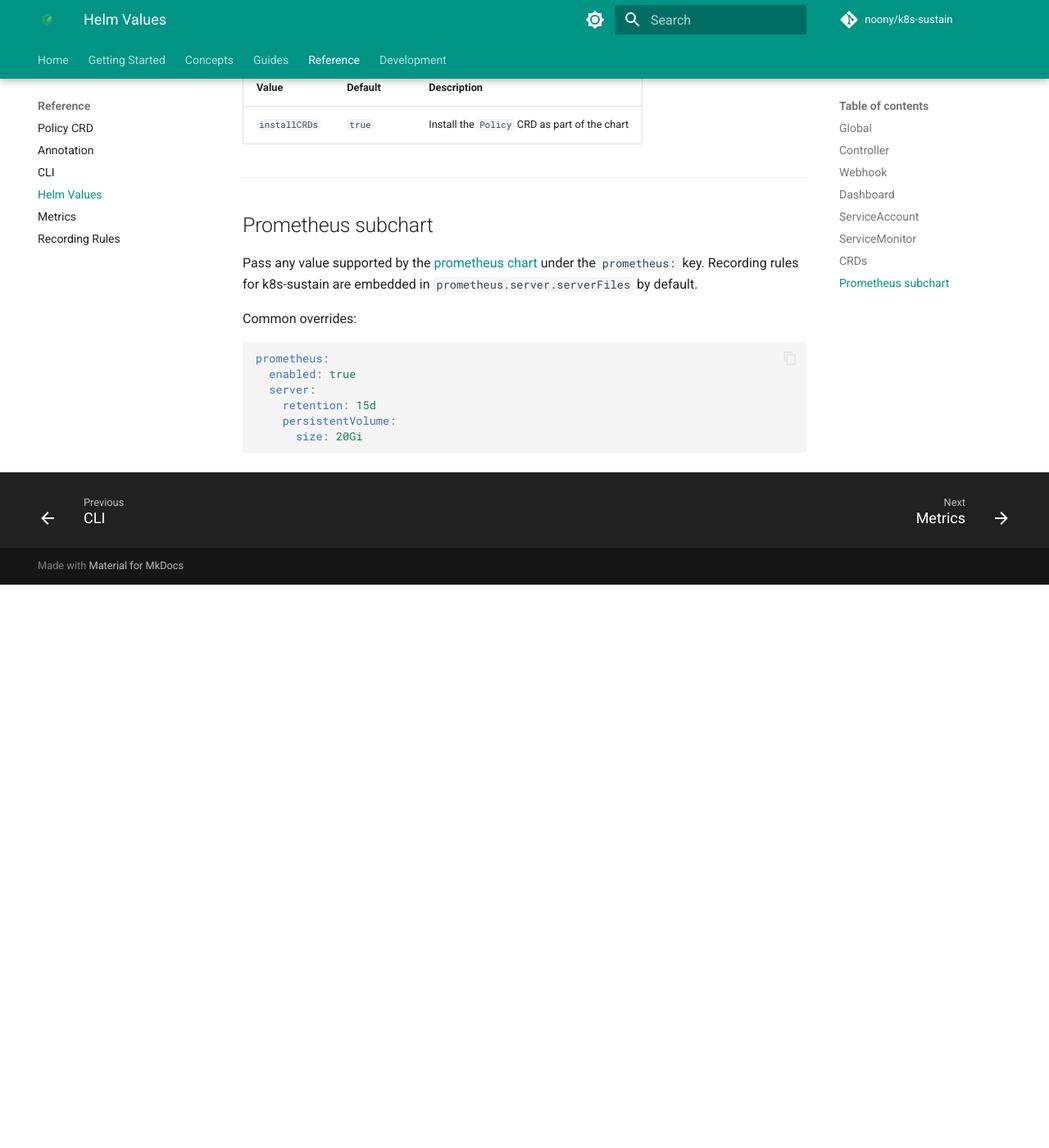
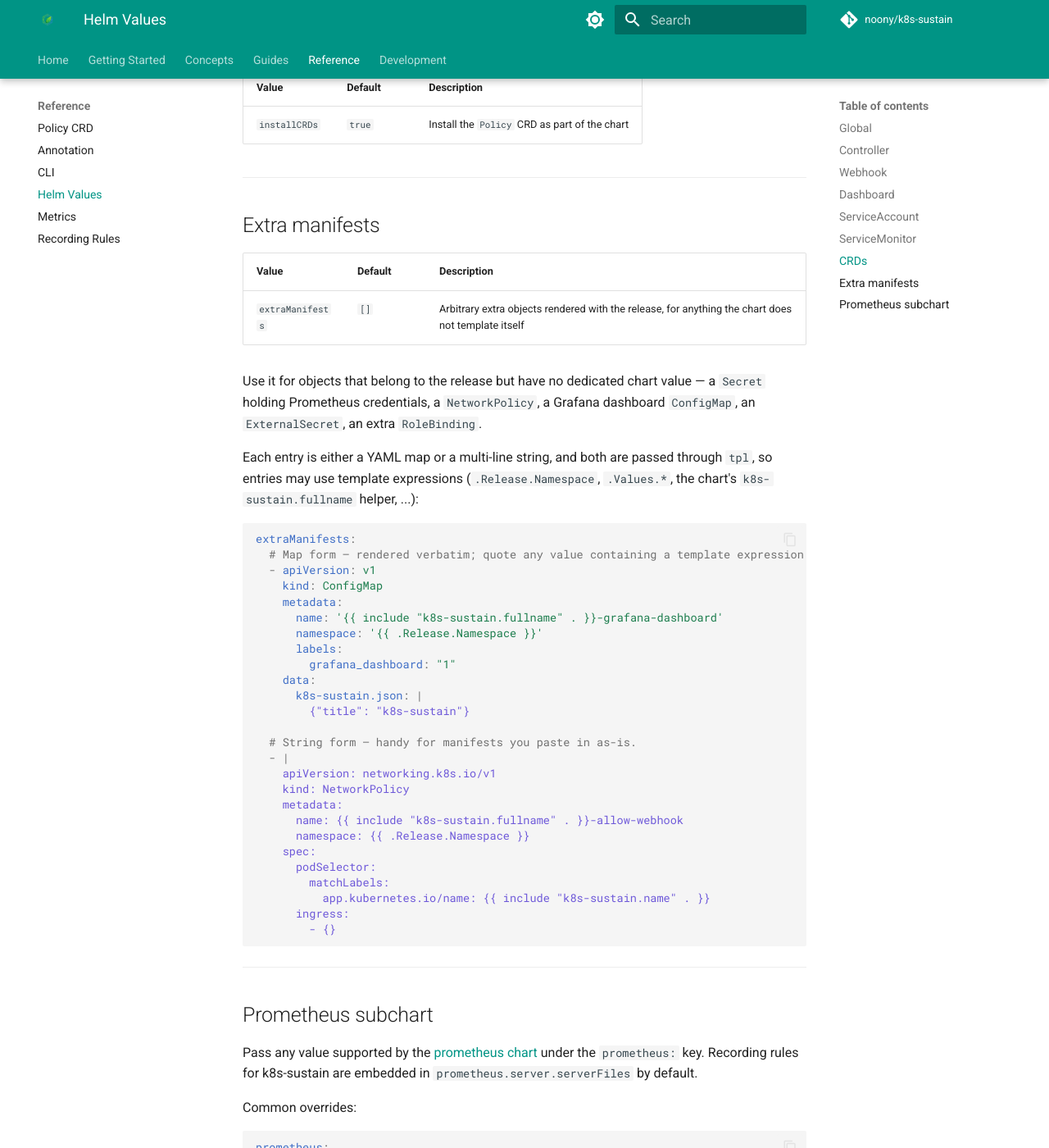
Before and after one commit to noony/k8s-sustain, an MkDocs documentation site: the page built from docs/reference/helm-values.md, in a window 1280 px wide and 1400 px high, scrolled down 8737 px. Shown: the whole window at 82% size. Built offline with MkDocs 1.6.1 and Material for MkDocs 9.7.7, drawn with Linux system fonts in a browser that asks for light colours; comment, search, counter and statistics services are not loaded; the version menu is left out; before the commit the page ends 9450 px from its top, so only the background shows below that.

Commit message:
feat(chart): add extra manifests capabilities in helm chart

````diff
--- a/docs/reference/helm-values.md
+++ b/docs/reference/helm-values.md
@@ -221,6 +221,51 @@
 
 ---
 
+## Extra manifests
+
+| Value | Default | Description |
+|-------|---------|-------------|
+| `extraManifests` | `[]` | Arbitrary extra objects rendered with the release, for anything the chart does not template itself |
+
+Use it for objects that belong to the release but have no dedicated chart value — a
+`Secret` holding Prometheus credentials, a `NetworkPolicy`, a Grafana dashboard
+`ConfigMap`, an `ExternalSecret`, an extra `RoleBinding`.
+
+Each entry is either a YAML map or a multi-line string, and both are passed through
+`tpl`, so entries may use template expressions (`.Release.Namespace`, `.Values.*`, the
+chart's `k8s-sustain.fullname` helper, ...):
+
+```yaml
+extraManifests:
+  # Map form — rendered verbatim; quote any value containing a template expression.
+  - apiVersion: v1
+    kind: ConfigMap
+    metadata:
+      name: '{{ include "k8s-sustain.fullname" . }}-grafana-dashboard'
+      namespace: '{{ .Release.Namespace }}'
+      labels:
+        grafana_dashboard: "1"
+    data:
+      k8s-sustain.json: |
+        {"title": "k8s-sustain"}
+
+  # String form — handy for manifests you paste in as-is.
+  - |
+    apiVersion: networking.k8s.io/v1
+    kind: NetworkPolicy
+    metadata:
+      name: {{ include "k8s-sustain.fullname" . }}-allow-webhook
+      namespace: {{ .Release.Namespace }}
+    spec:
+      podSelector:
+        matchLabels:
+          app.kubernetes.io/name: {{ include "k8s-sustain.name" . }}
+      ingress:
+        - {}
+```
+
+---
+
 ## Prometheus subchart
 
 Pass any value supported by the [prometheus chart](https://github.com/prometheus-community/helm-charts/tree/main/charts/prometheus) under the `prometheus:` key. Recording rules for k8s-sustain are embedded in `prometheus.server.serverFiles` by default.
````
Also changed, not shown: 4 other files.
